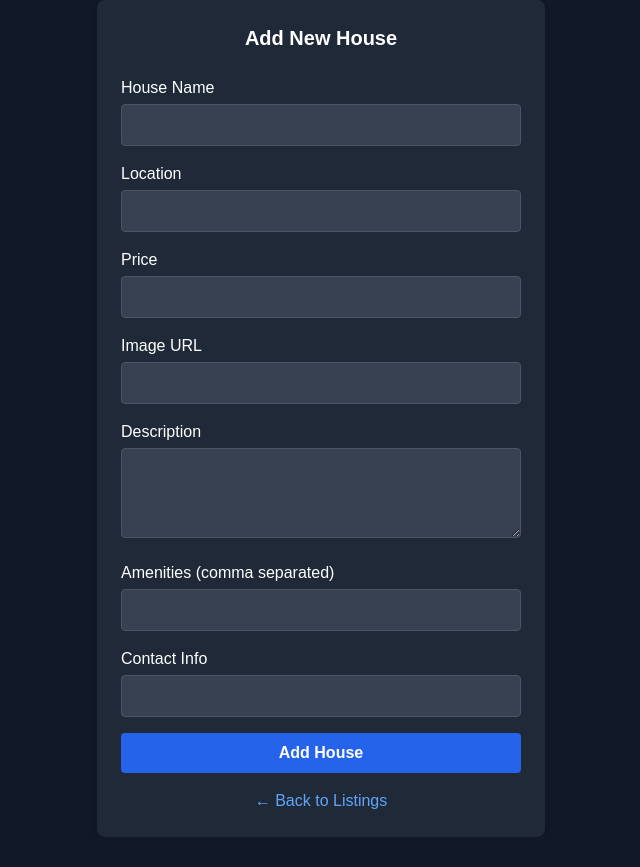
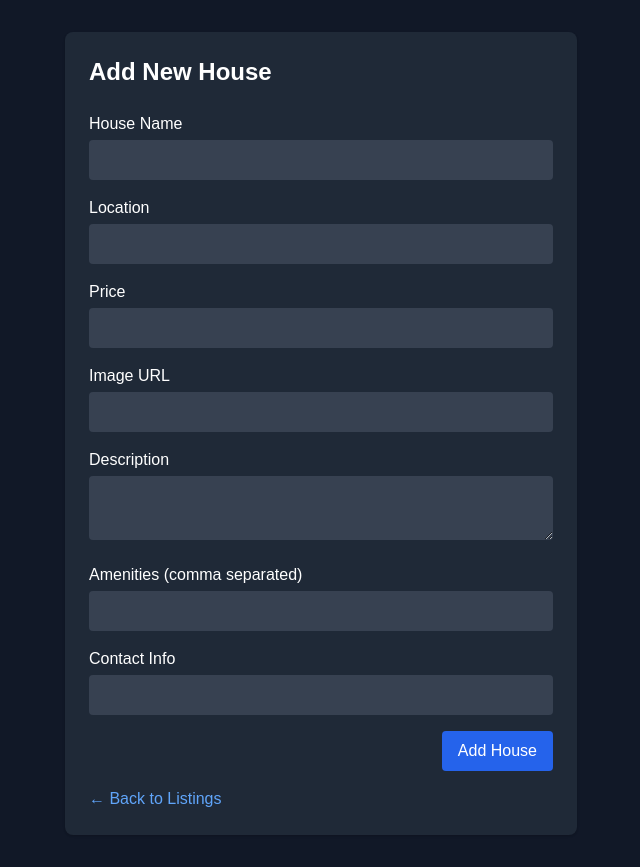
Before and after one commit to NP237-DEV/house-listing-site, a Node server app: page /add in a window 1280 px wide. Shown: the part 96-963 px from the top of the page, without its empty margins (319-959 px from the left). Before the commit the page ends 933 px from the top, so only its background shows below. Run offline with Node 20, Linux system fonts and the light colour scheme; some libraries are stand-ins or nearby versions.

Commit message:
Update add.ejs

```diff
--- a/views/add.ejs
+++ b/views/add.ejs
@@ -11,56 +11,57 @@
     <h1>Add New House</h1>
     <a href="/" class="back-link">← Back to Listings</a>
   </header>
-
-  <main class="min-h-screen bg-gray-900 text-white flex items-center justify-center px-4">
-  <div class="w-full max-w-md bg-gray-800 p-6 rounded-lg shadow-md">
-    <h2 class="text-xl font-bold mb-6 text-center">Add New House</h2>
+<main class="min-h-screen bg-gray-900 text-white flex items-center justify-center px-4 py-8">
+  <div class="bg-gray-800 p-6 rounded-lg w-full max-w-lg shadow">
+    <h1 class="text-2xl font-bold mb-6">Add New House</h1>
 
     <form action="/add" method="POST" class="space-y-4">
       <div>
         <label class="block mb-1">House Name</label>
-        <input type="text" name="name" class="w-full px-3 py-2 bg-gray-700 border border-gray-600 rounded" required>
+        <input type="text" name="name" class="w-full p-2 rounded bg-gray-700 text-white" required>
       </div>
 
       <div>
         <label class="block mb-1">Location</label>
-        <input type="text" name="location" class="w-full px-3 py-2 bg-gray-700 border border-gray-600 rounded" required>
+        <input type="text" name="location" class="w-full p-2 rounded bg-gray-700 text-white" required>
       </div>
 
       <div>
         <label class="block mb-1">Price</label>
-        <input type="number" name="price" class="w-full px-3 py-2 bg-gray-700 border border-gray-600 rounded" required>
+        <input type="number" name="price" class="w-full p-2 rounded bg-gray-700 text-white" required>
       </div>
 
       <div>
         <label class="block mb-1">Image URL</label>
-        <input type="text" name="image" class="w-full px-3 py-2 bg-gray-700 border border-gray-600 rounded">
+        <input type="url" name="image" class="w-full p-2 rounded bg-gray-700 text-white">
       </div>
 
       <div>
         <label class="block mb-1">Description</label>
-        <textarea name="description" rows="3" class="w-full px-3 py-2 bg-gray-700 border border-gray-600 rounded"></textarea>
+        <textarea name="description" class="w-full p-2 rounded bg-gray-700 text-white"></textarea>
       </div>
 
       <div>
         <label class="block mb-1">Amenities (comma separated)</label>
-        <input type="text" name="amenities" class="w-full px-3 py-2 bg-gray-700 border border-gray-600 rounded">
+        <input type="text" name="amenities" class="w-full p-2 rounded bg-gray-700 text-white">
       </div>
 
       <div>
         <label class="block mb-1">Contact Info</label>
-        <input type="text" name="contact" class="w-full px-3 py-2 bg-gray-700 border border-gray-600 rounded">
+        <input type="text" name="contact" class="w-full p-2 rounded bg-gray-700 text-white">
       </div>
 
-      <button type="submit" class="w-full bg-blue-600 hover:bg-blue-700 text-white font-semibold py-2 rounded">
-        Add House
-      </button>
-
-      <div class="text-center mt-4">
-        <a href="/" class="text-blue-400 hover:underline">← Back to Listings</a>
+      <div class="text-right">
+        <button type="submit" class="bg-blue-600 hover:bg-blue-700 px-4 py-2 rounded">Add House</button>
       </div>
     </form>
+
+    <div class="mt-4">
+      <a href="/" class="text-blue-400 hover:underline">← Back to Listings</a>
+    </div>
   </div>
 </main>
+
+
 </body>
 </html>
```
